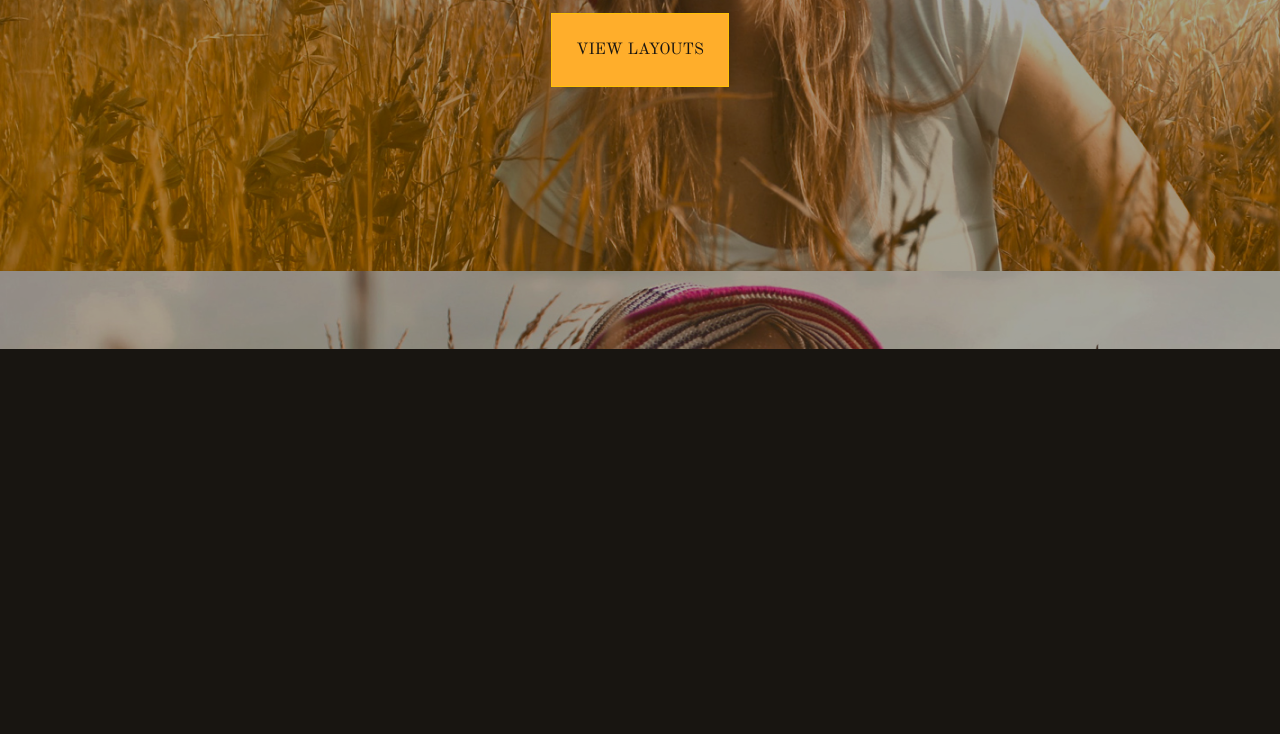
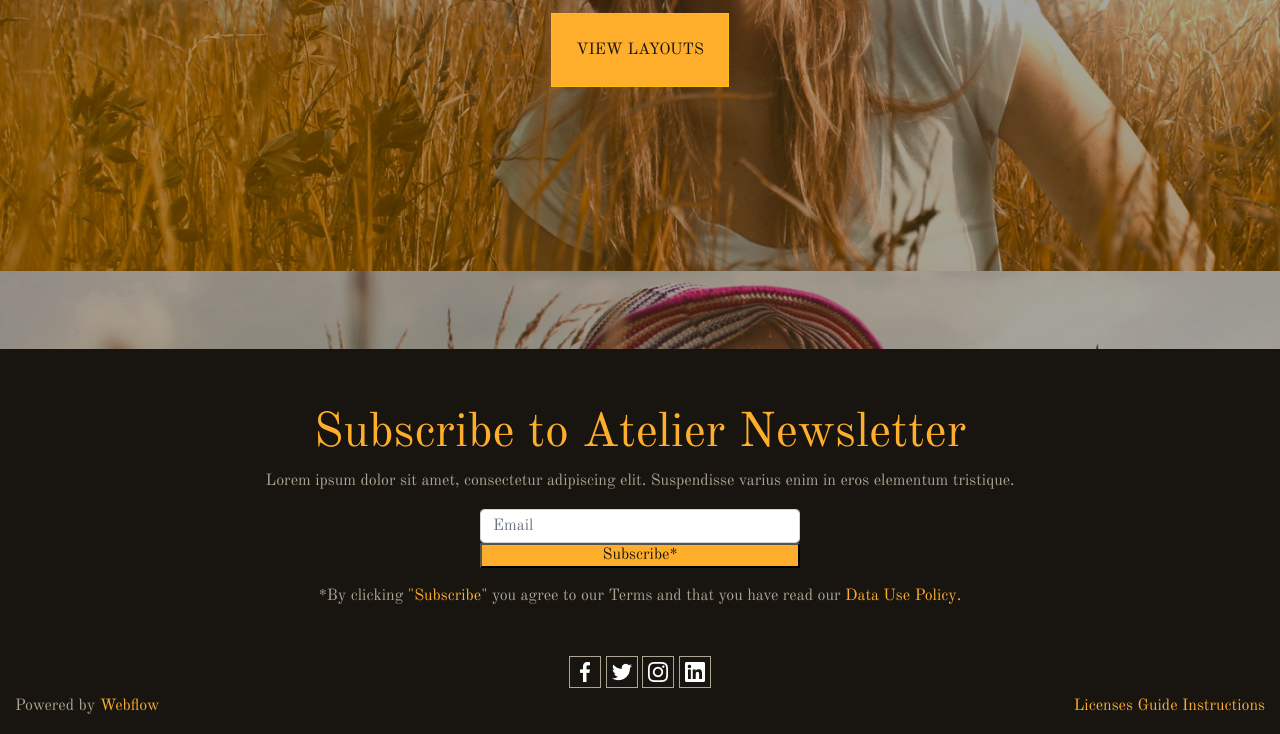
Before and after one commit to GRLPWR1/Figma_layout_on_Bootstrap, a plain HTML site: page index.html in a window 1280 px wide. Shown: the part 412-1146 px from the top of the page. Before the commit the page ends 800 px from the top, so only its background shows below. Drawn offline with nearby package versions, Linux system fonts and the light colour scheme.

Commit message:
finished footer

```diff
--- a/index.html
+++ b/index.html
@@ -39,6 +39,40 @@
             </div>
         </main>
     </div>
+    <footer class="container-fluid footer">
+            <div class="row">
+                <div class="col subscribe mt-5">
+                    <span class="text_subscribe1">Subscribe to Atelier Newsletter</span>
+                    <p class="text_subscribe2">Lorem ipsum dolor sit amet, consectetur adipiscing elit. Suspendisse varius enim in eros elementum tristique.</p>
+                    <form class="form-group row flex-column align-items-center" action="">
+                        <input class="form-control col-3" type="email" placeholder="Email">
+                        <button class="col-3 btn-subscribe">Subscribe*</button>
+                        <p class="p-3">*By clicking
+                            <span>"Subscribe"</span>
+                            you agree to our Terms and that you have read our
+                            <span>Data Use Policy.</span>
+                        </p>
+                    </form>
+                    <div class="footer_socials"></div>
+                    <button class="footer_socials_facebook"></button>
+                    <button class="footer_socials_twitter"></button>
+                    <button class="footer_socials_instagram"></button>
+                    <button class="footer_socials_linkedin"></button>
+                </div>
+            </div>
+            <div class="row">
+                <div class="col-6 justify-content-start">
+                    <p>Powered by <span>Webflow</span></p>
+                </div>
+                <div class="col-6 justify-content-end">
+                    <nav>
+                        <a href="#"><span>Licenses</span></a>
+                        <a href="#"><span>Guide</span></a>
+                        <a href="#"><span>Instructions</span></a>
+                    </nav>
+                </div>
+            </div>
+    </footer>
 
     <script src="https://code.jquery.com/jquery-3.5.1.slim.min.js" integrity="sha384-DfXdz2htPH0lsSSs5nCTpuj/zy4C+OGpamoFVy38MVBnE+IbbVYUew+OrCXaRkfj" crossorigin="anonymous"></script>
 <script src="https://cdn.jsdelivr.net/npm/bootstrap@4.5.3/dist/js/bootstrap.bundle.min.js" integrity="sha384-ho+j7jyWK8fNQe+A12Hb8AhRq26LrZ/JpcUGGOn+Y7RsweNrtN/tE3MoK7ZeZDyx" crossorigin="anonymous"></script>
--- a/style.css
+++ b/style.css
@@ -1,6 +1,3 @@
-div, nav {
-    /* border: 1px solid red; */
-}
 body {
     font-family: Old Standard TT;
     background-color: #181511;
@@ -33,3 +30,55 @@ main .col{
     color: #181511;
     border-radius: 0%;
 }
+.footer {
+    color: #ACA592;
+}
+.btn-subscribe {
+    background-color: #FFAE2B;
+    color: #181511;
+}
+.footer span {
+    color: #FFAE2B;
+}
+.subscribe {
+    /* border-bottom: #ACA592; */
+    text-align: center;
+}
+.text_subscribe1 {
+    font-size: 3rem;
+}
+.footer_socials_facebook {
+    background-image: url(./images/facebook_btn.png);
+    background-position: center;
+    background-color: #181511;
+    height: 2em;
+    width: 2em;
+    border: 1px solid #ACA592;
+}
+.footer_socials_twitter {
+    background-image: url(./images/twitter_btn.png);
+    background-position: center;
+    background-color: #181511;
+    height: 2em;
+    width: 2em;
+    border: 1px solid #ACA592;
+}
+.footer_socials_instagram {
+    background-image: url(./images/instagram_btn.png);
+    background-position: center;
+    background-color: #181511;
+    height: 2em;
+    width: 2em;
+    border: 1px solid #ACA592;
+}
+.footer_socials_linkedin {
+    background-image: url(./images/linkedin_btn.png);
+    background-position: center;
+    background-color: #181511;
+    height: 2em;
+    width: 2em;
+    border: 1px solid #ACA592;
+}
+.footer nav {
+    text-align: right;
+}
```
Also changed, not shown: images/facebook_btn.png (added), images/instagram_btn.png (added), images/linkedin_btn.png (added), images/twitter_btn.png (added).
